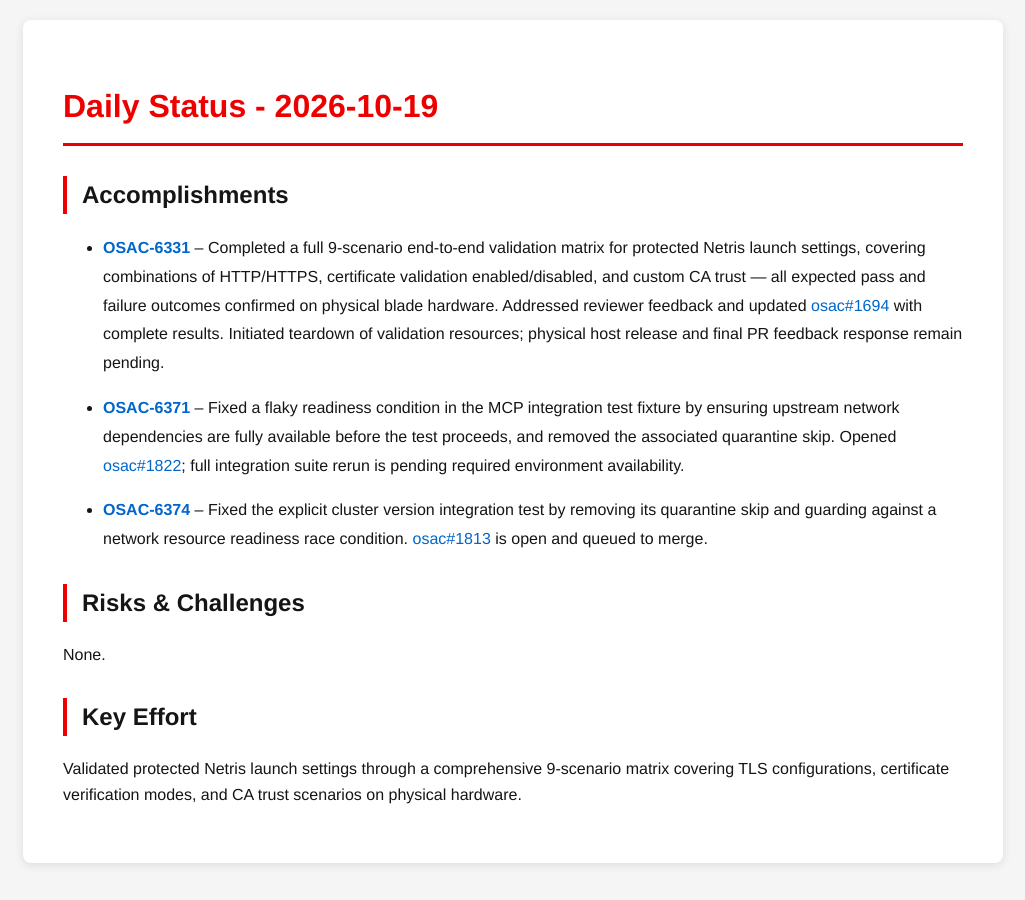
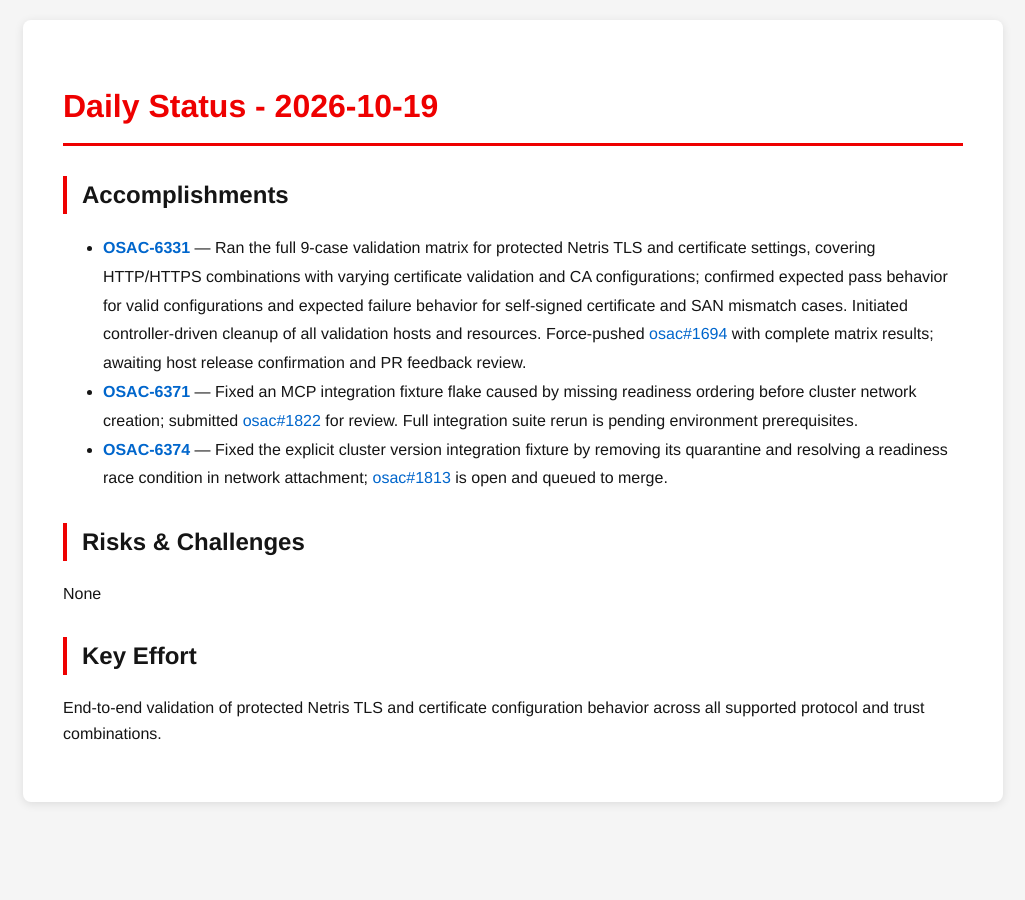
Before and after one commit to tzvatot/daily-status, a Jekyll site: the page built from 2026-10-19.md, in a window 1280 px wide. Shown: the whole page, without its empty margins (127-1152 px from the left). Built offline with Jekyll 4.4.1, drawn with Linux system fonts in a browser that asks for light colours.

Commit message:
Daily status update - 2026-10-19

```diff
--- a/2026-10-19.md
+++ b/2026-10-19.md
@@ -7,15 +7,12 @@ date: 2026-10-19
 # Daily Status - 2026-10-19
 
 ## Accomplishments
-
-- **[OSAC-6331](https://redhat.atlassian.net/browse/OSAC-6331)** – Completed a full 9-scenario end-to-end validation matrix for protected Netris launch settings, covering combinations of HTTP/HTTPS, certificate validation enabled/disabled, and custom CA trust — all expected pass and failure outcomes confirmed on physical blade hardware. Addressed reviewer feedback and updated [osac#1694](https://github.com/osac-project/osac/pull/1694) with complete results. Initiated teardown of validation resources; physical host release and final PR feedback response remain pending.
-
-- **[OSAC-6371](https://redhat.atlassian.net/browse/OSAC-6371)** – Fixed a flaky readiness condition in the MCP integration test fixture by ensuring upstream network dependencies are fully available before the test proceeds, and removed the associated quarantine skip. Opened [osac#1822](https://github.com/osac-project/osac/pull/1822); full integration suite rerun is pending required environment availability.
-
-- **[OSAC-6374](https://redhat.atlassian.net/browse/OSAC-6374)** – Fixed the explicit cluster version integration test by removing its quarantine skip and guarding against a network resource readiness race condition. [osac#1813](https://github.com/osac-project/osac/pull/1813) is open and queued to merge.
+- **[OSAC-6331](https://redhat.atlassian.net/browse/OSAC-6331)** — Ran the full 9-case validation matrix for protected Netris TLS and certificate settings, covering HTTP/HTTPS combinations with varying certificate validation and CA configurations; confirmed expected pass behavior for valid configurations and expected failure behavior for self-signed certificate and SAN mismatch cases. Initiated controller-driven cleanup of all validation hosts and resources. Force-pushed [osac#1694](https://github.com/osac-project/osac/pull/1694) with complete matrix results; awaiting host release confirmation and PR feedback review.
+- **[OSAC-6371](https://redhat.atlassian.net/browse/OSAC-6371)** — Fixed an MCP integration fixture flake caused by missing readiness ordering before cluster network creation; submitted [osac#1822](https://github.com/osac-project/osac/pull/1822) for review. Full integration suite rerun is pending environment prerequisites.
+- **[OSAC-6374](https://redhat.atlassian.net/browse/OSAC-6374)** — Fixed the explicit cluster version integration fixture by removing its quarantine and resolving a readiness race condition in network attachment; [osac#1813](https://github.com/osac-project/osac/pull/1813) is open and queued to merge.
 
 ## Risks & Challenges
-None.
+None
 
 ## Key Effort
-Validated protected Netris launch settings through a comprehensive 9-scenario matrix covering TLS configurations, certificate verification modes, and CA trust scenarios on physical hardware.
+End-to-end validation of protected Netris TLS and certificate configuration behavior across all supported protocol and trust combinations.
```
